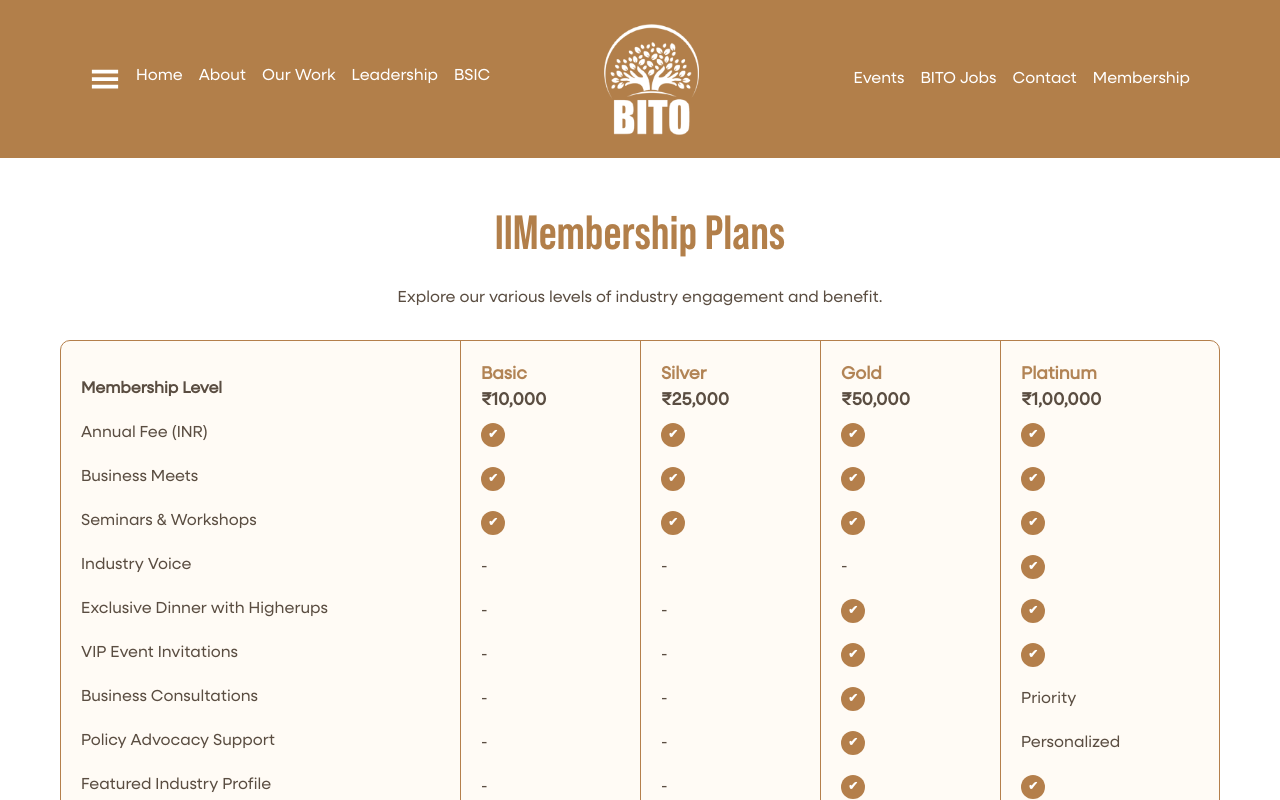
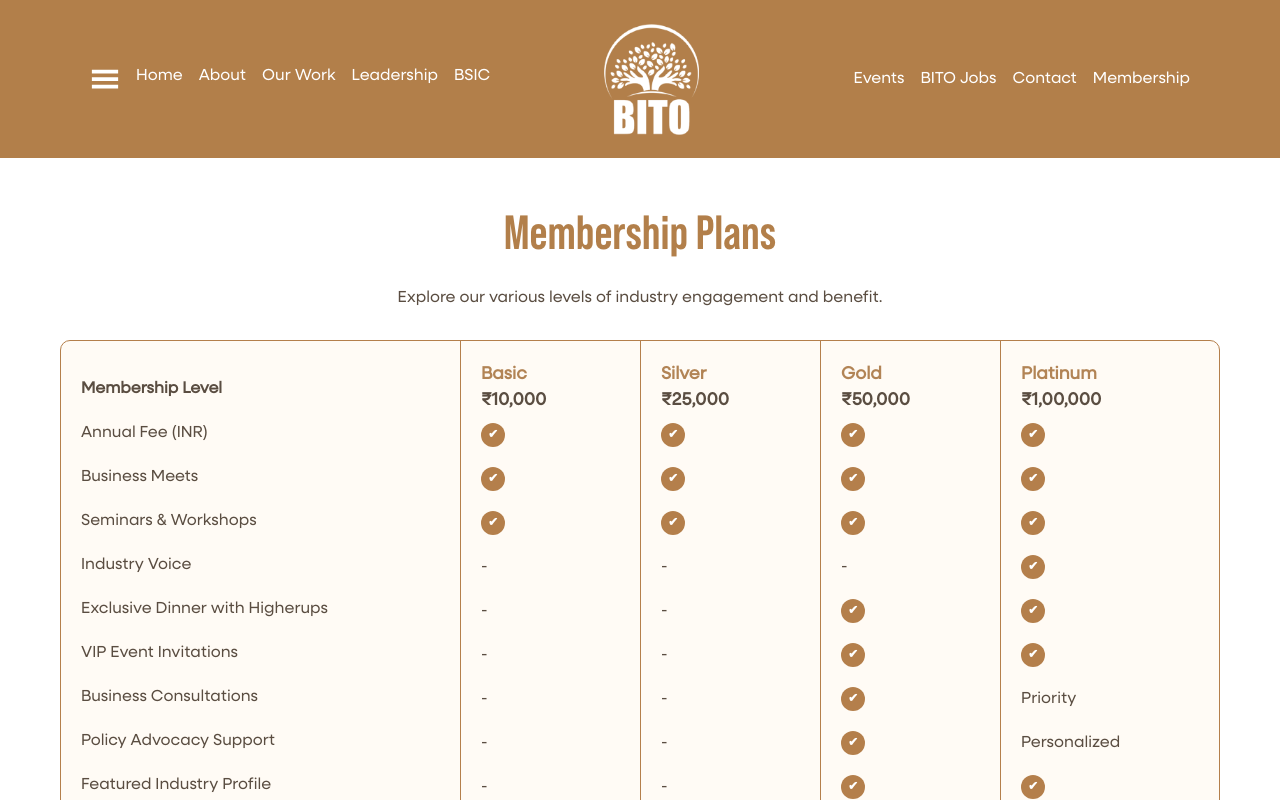
Before and after one commit to rahul8523/frontent-bitto, a React (Vite) app: page /membership-plans in a window 1280 px wide. Shown: the top 800 px of the page. Built offline with nearby package versions, Linux system fonts and the light colour scheme.

Commit message:
first commit

```diff
--- a/src/Pages/MembershipPlans.jsx
+++ b/src/Pages/MembershipPlans.jsx
@@ -68,7 +68,7 @@ const MembershipPlans = () => {
         <>
             <div style={{ background:"#b27f4a", height:"160px", marginTop:"-161px" }}></div>
             <div className="membership-container py-5">
-                <h2 style={{ color: '#b27f4a' }} className="text-center membership-heading">llMembership Plans</h2>
+                <h2 style={{ color: '#b27f4a' }} className="text-center membership-heading">Membership Plans</h2>
                 <p className="membership-subtitle">Explore our various levels of industry engagement and benefit.</p>
                 <div className="membership-table">
                     <div className="membership-column">
```
